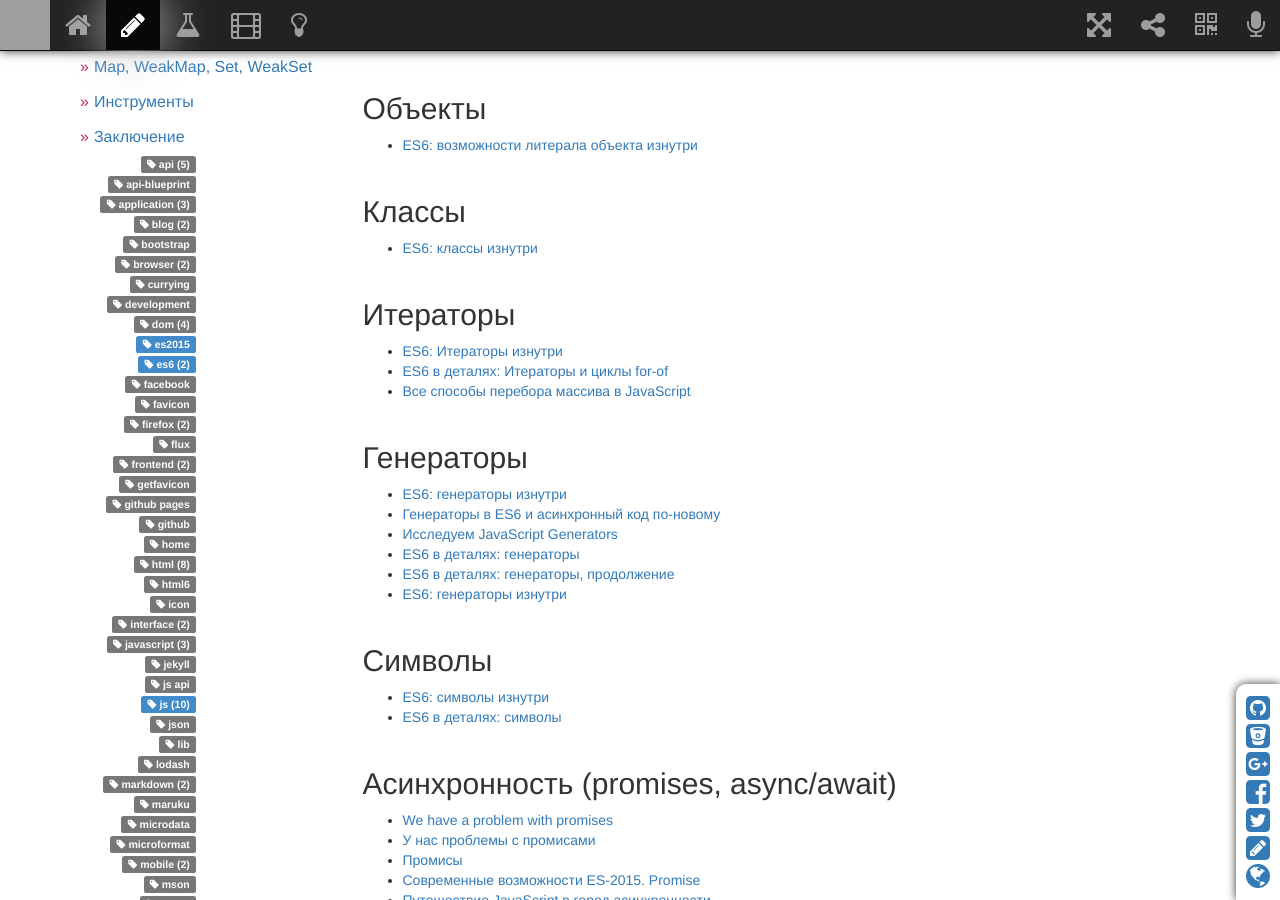
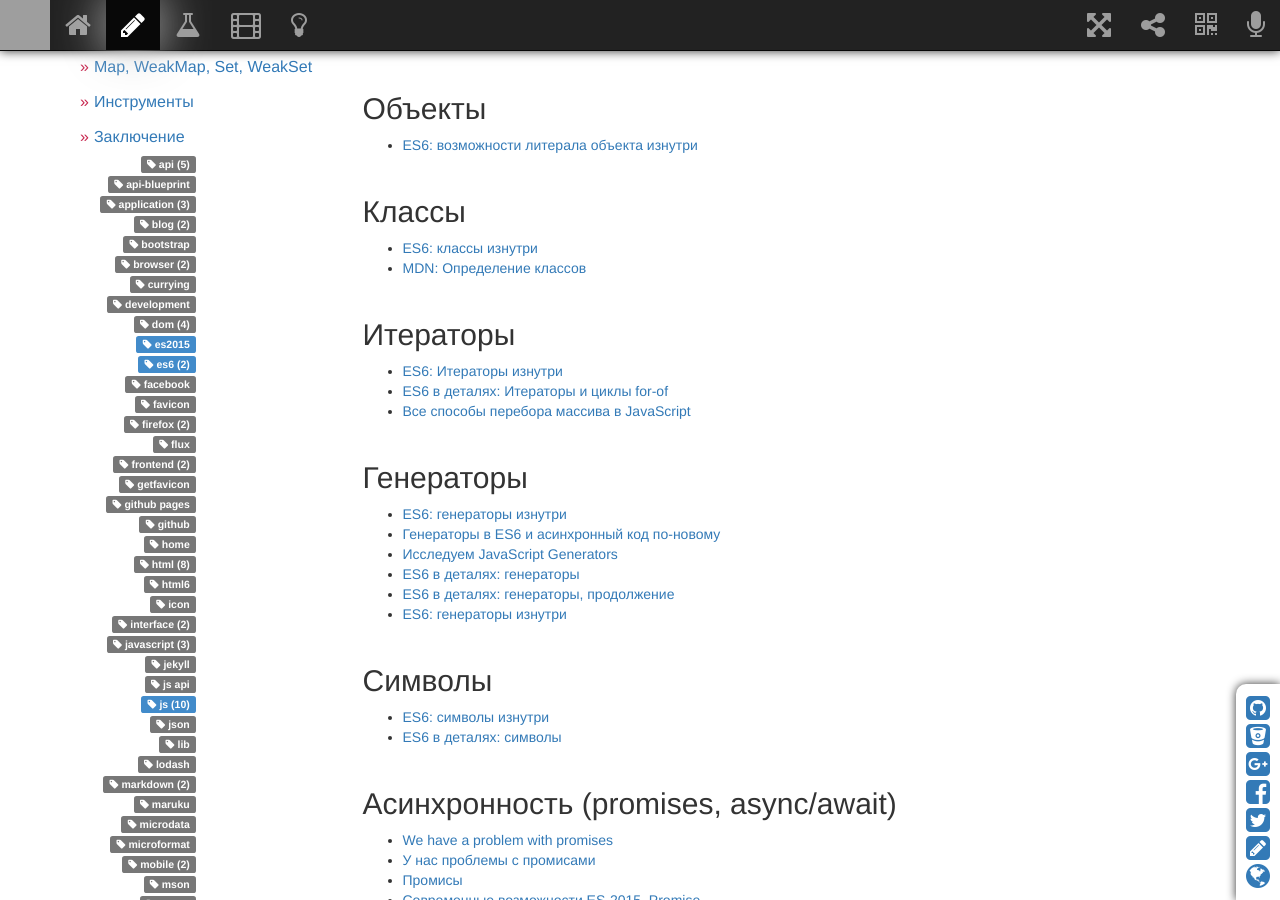
Before and after one commit to sergeymakoveev/sergeymakoveev.github.com, a Jekyll site: the page built from _posts/2015-05-21-js.es6.md, in a window 1280 px wide and 900 px high, scrolled down 737 px. Built offline with Jekyll 4.4.1, drawn with Linux system fonts in a browser that asks for light colours; nearby versions of some CDN libraries; comment, search, counter and statistics services are not loaded; grey boxes are pictures that could not be loaded.

Commit message:
[#] обновил контент

```diff
--- a/_posts/2015-05-21-js.es6.md
+++ b/_posts/2015-05-21-js.es6.md
@@ -35,6 +35,7 @@
 
 ## Классы
 *   [ES6: классы изнутри](http://css-live.ru/articles/es6-klassy-iznutri.html)
+*   [MDN: Определение классов](https://developer.mozilla.org/ru/docs/Web/JavaScript/Reference/Classes)
 
 
 ## Итераторы
```
